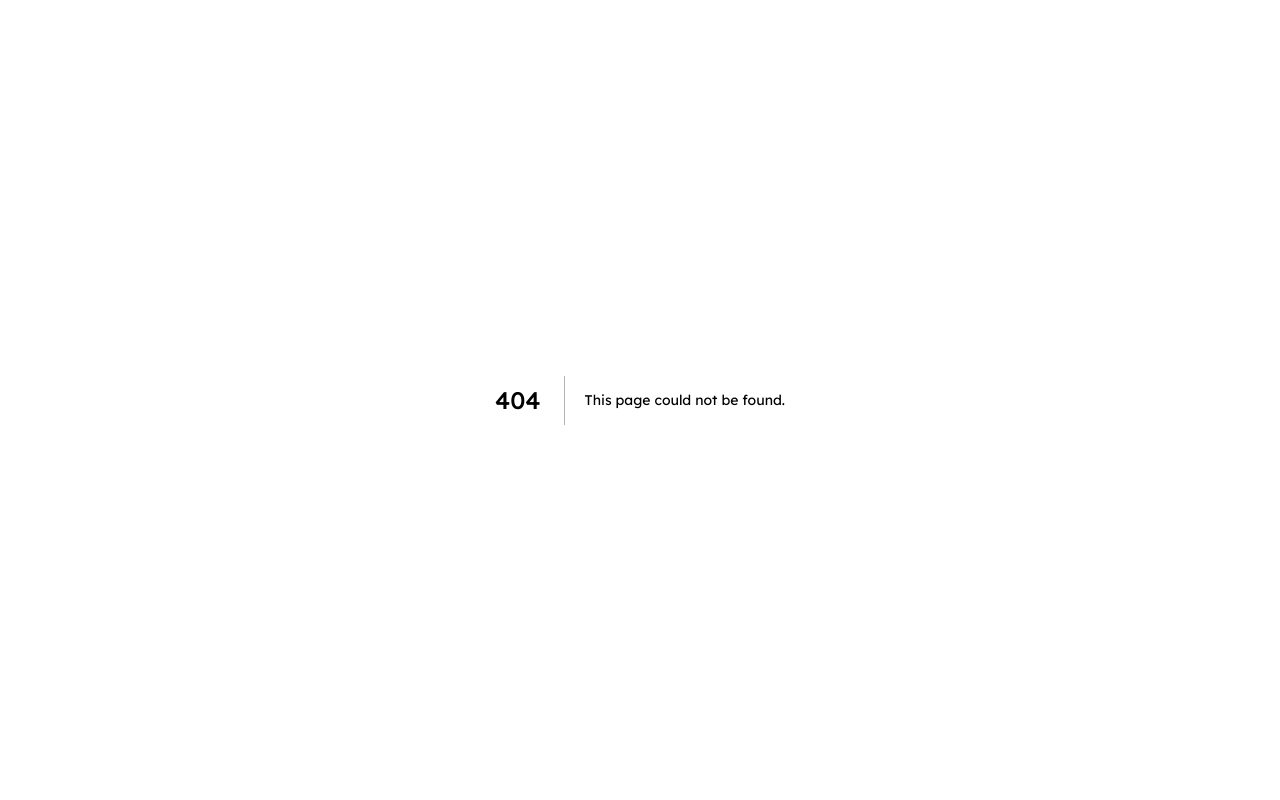
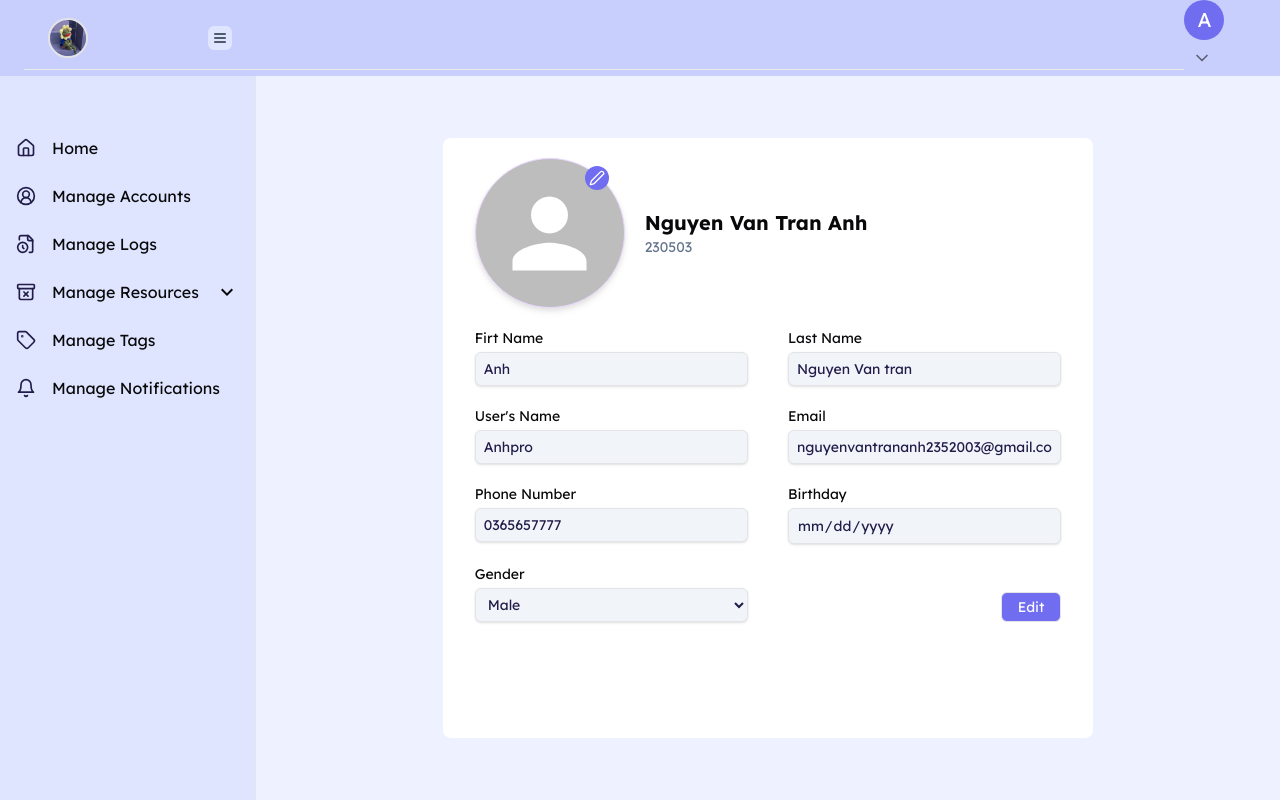
Before and after one commit to silverian1107/stumate, a Next.js app in the folder apps/client/: page /admin/profile in a window 1280 px wide. Before the commit this address had no page. Built offline with nearby package versions, Linux system fonts and the light colour scheme; what @mui/material-nextjs would draw is missing.

Commit message:
feat::profile admin

```diff
--- a/apps/client/src/app/(main)/admin/_components/HeadingAdmin.tsx
+++ b/apps/client/src/app/(main)/admin/_components/HeadingAdmin.tsx
@@ -8,13 +8,14 @@ import {
   Cake,
   ChevronDown,
   ChevronUp,
+  Ellipsis,
   LogOut,
   Mail,
   Menu,
   Shield
 } from 'lucide-react';
 import Link from 'next/link';
-import { redirect } from 'next/navigation';
+import { redirect, useRouter } from 'next/navigation';
 import type { MouseEventHandler } from 'react';
 import { useState } from 'react';
 import { useDispatch } from 'react-redux';
@@ -41,6 +42,7 @@ const HeadingAdmin = ({
   };
   const dispatch = useDispatch();
 
+
   const handleLogout = () => {
     document.cookie.split(';').forEach((cookie) => {
       const eqPos = cookie.indexOf('=');
@@ -53,6 +55,10 @@ const HeadingAdmin = ({
     redirect('/');
   };
 
+  const handleRedirectProfile = () => {
+    setAnchorEl(null);
+    redirect(`/admin/profile`);
+  };
   const renderMenu = (
     <MenuProfile
       open={!!anchorEl}
@@ -84,6 +90,12 @@ const HeadingAdmin = ({
           <Shield className="mr-3 size-4" /> Male{' '}
         </p>
       </div>
+      <MenuItem onClick={handleRedirectProfile}>
+        <p className="flex gap-3 items-center text-slate-500 underline text-sm">
+          <Ellipsis className="size-4" />
+          Show detail profile
+        </p>
+      </MenuItem>
       <MenuItem onClick={handleLogout}>
         <p className="flex gap-1 items-center text-slate-500 underline">
           <LogOut className="size-5" />
--- /dev/null
+++ b/apps/client/src/app/(main)/admin/profile/_components/InputField.tsx
@@ -0,0 +1,26 @@
+const InputField = ({
+  label,
+  type = 'text',
+  value,
+  id
+}: {
+  label: string;
+  type: string;
+  value: string;
+  id: string;
+}) => {
+  return (
+    <div className="flex flex-col gap-1">
+      <label htmlFor={id}>{label}</label>
+      <input
+        type={type}
+        id={id}
+        value={value}
+        disabled
+        className=" border shadow rounded-md px-2 py-1.5 bg-slate-100 text-primary-950"
+      />
+    </div>
+  );
+};
+
+export default InputField;
--- /dev/null
+++ b/apps/client/src/app/(main)/admin/profile/page.tsx
@@ -0,0 +1,95 @@
+'use client';
+
+// import { useAccount } from '@/hooks/use-auth';
+// import { useGetInfoUserQuery } from '@/service/rootApi';
+import { Avatar } from '@mui/material';
+import { Pen } from 'lucide-react';
+import React from 'react';
+import InputField from './_components/InputField';
+
+const Profile = () => {
+//   const data = useAccount();
+//   const id = data.data?.data.user._id;
+//   const response = useGetInfoUserQuery({ id } as { id: string });
+
+  return (
+    <div className="px-8 py-5 rounded-lg bg-white w-2/3 h-[75vh] flex flex-col gap-5 ">
+      <div className="flex gap-5 items-center">
+        <div className="relative w-fit">
+          <Avatar
+            src=""
+            alt=""
+            sx={{ width: 150, height: 150 }}
+            className="border border-purple-200 drop-shadow-md"
+          />
+          <div className="rounded-full bg-primary-400 w-fit p-1 text-white absolute  top-2 right-4">
+            <Pen className="size-4" />
+          </div>
+        </div>
+        <div className="h-fit">
+          <p className="font-bold text-xl"> Nguyen Van Tran Anh</p>
+          <p className="text-slate-500">230503</p>
+        </div>
+      </div>
+      <div className="grid grid-cols-2 gap-x-10 gap-y-5 ">
+        <InputField label="Firt Name" id="firt_name" value="Anh" type="text" />
+        <InputField
+          label="Last Name"
+          id="last_name"
+          value="Nguyen Van tran"
+          type="text"
+        />
+        <InputField
+          label="User's Name"
+          id="user_name"
+          value="Anhpro"
+          type="text"
+        />
+        <InputField
+          label="Email"
+          id="email"
+          value="nguyenvantrananh2352003@gmail.com"
+          type="text"
+        />
+        <InputField
+          label="Phone Number"
+          id="phone_number"
+          value="0365657777"
+          type="text"
+        />
+        <InputField
+          label="Birthday"
+          id="birthday"
+          value="05/05/2003"
+          type="date"
+        />
+        <div className="flex flex-col gap-1">
+          <label htmlFor="gender">Gender</label>
+          <select
+            name=""
+            id=""
+            className=" border shadow rounded-md px-2 py-1.5 bg-slate-100 text-primary-950"
+          >
+            <option value="male">Male</option>
+            <option value="female">Female</option>
+            <option value="other">Other</option>
+          </select>
+        </div>
+        <div
+          className="flex justify-end
+
+         items-end "
+        >
+          <button
+            type="button"
+            className="border px-4 py-1 rounded-md bg-primary-500 text-white text-sm"
+          >
+            Edit
+          </button>
+        </div>
+      </div>
+    </div>
+  );
+};
+
+export default Profile;
--- a/apps/client/src/service/rootApi.ts
+++ b/apps/client/src/service/rootApi.ts
@@ -261,7 +261,7 @@ const baseQueryWithReauth: BaseQueryFn<
 export const rootApi = createApi({
   reducerPath: 'api',
   baseQuery: baseQueryWithReauth,
-  tagTypes: ['NOTE', 'ATTACHMENT', 'TAG'],
+  tagTypes: ['NOTE', 'ATTACHMENT', 'TAG', 'USER'],
   endpoints: (builder) => ({
     register: builder.mutation<
       { token: string },
@@ -400,7 +400,15 @@ export const rootApi = createApi({
         method: 'PATCH'
       }),
       invalidatesTags: [{ type: 'TAG' }]
-    })
+    }),
+    getInfoUser: builder.query<any, {id : string}>({
+      query: ({id}) => ({
+        url: 'users',
+        params: {id},
+        method: 'GET'
+      }),
+      providesTags: [{ type: 'USER' }]
+    }),
   })
 });
 
@@ -420,5 +428,6 @@ export const {
   useTagQuery,
   useCreateTagMutation,
   useDeleteTagMutation,
-  useRenameTagMutation
+  useRenameTagMutation,
+  useGetInfoUserQuery
 } = rootApi;
```
Also changed, not shown: apps/client/src/app/(main)/admin/accounts/[...id]/page.tsx (+8 -9 lines).
